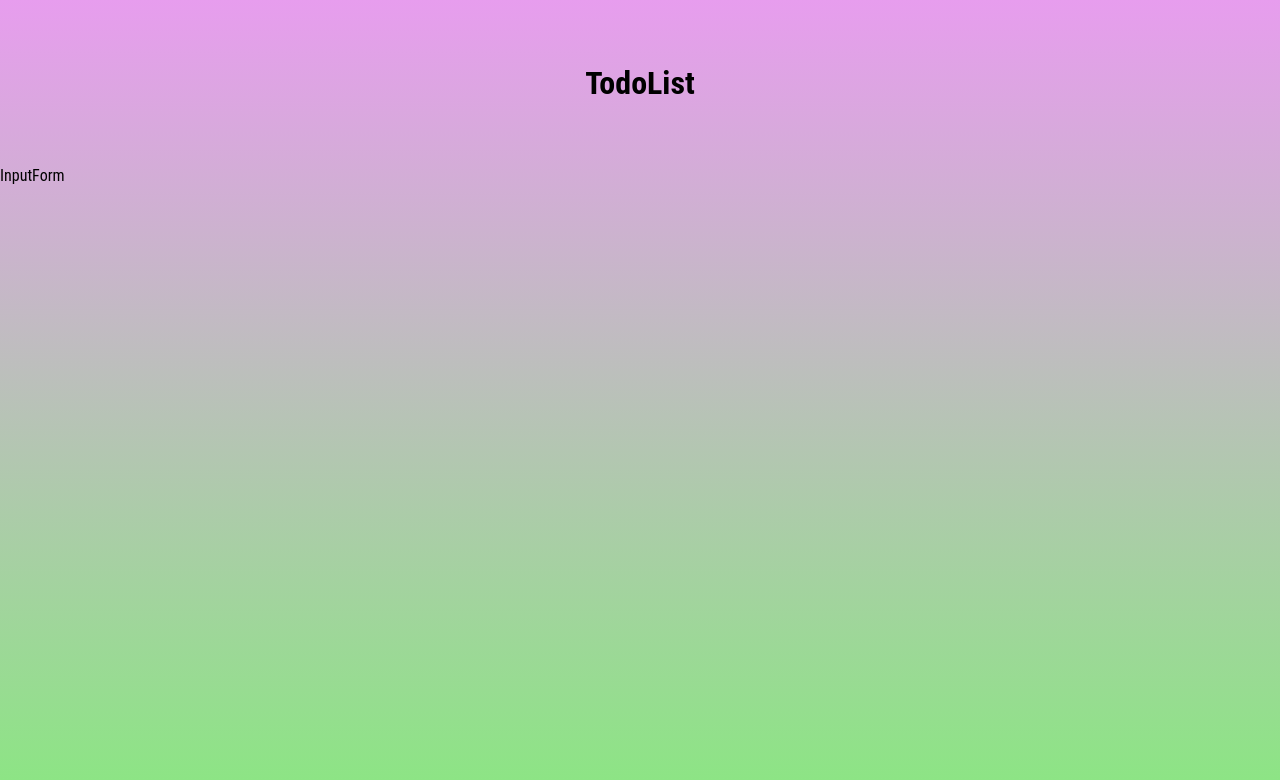
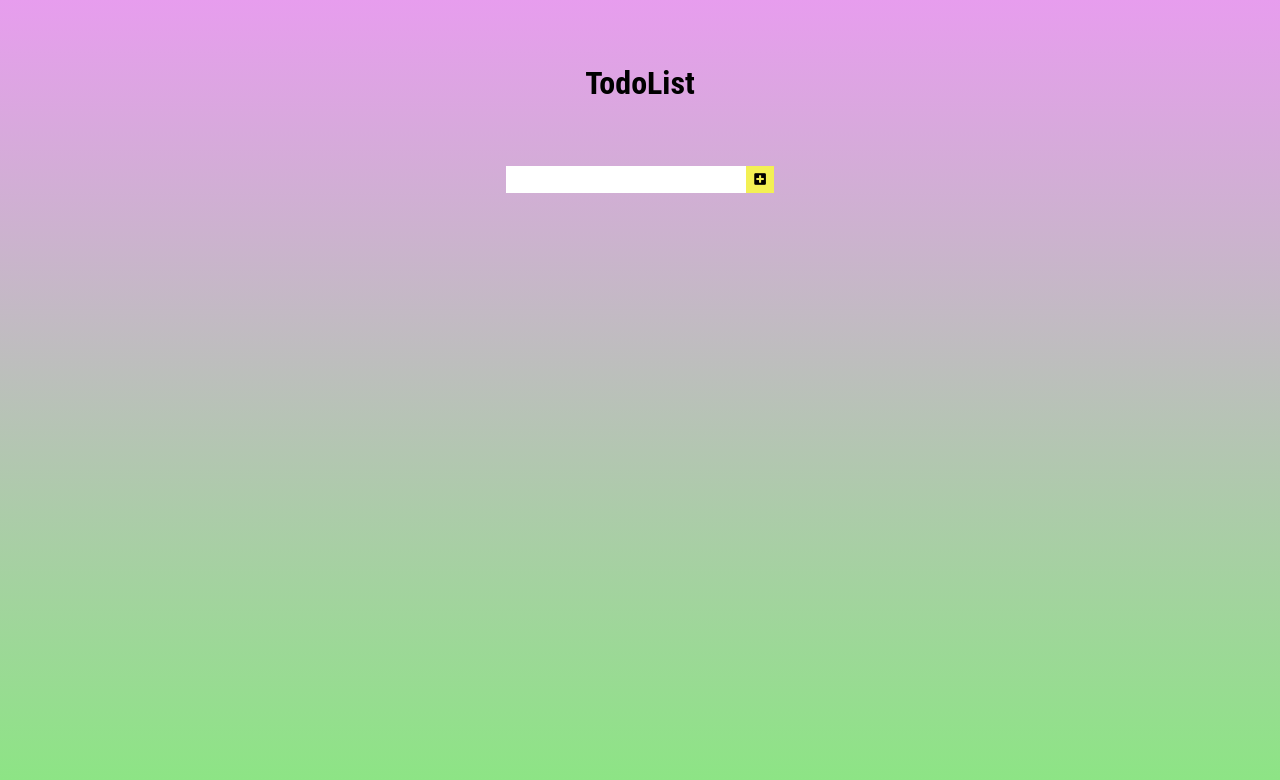
Before and after one commit to morishitakosuke1028/react-todoapp, a React (Create React App) app: page / in a window 1280 px wide. Shown: the top 780 px of the page. Built offline with nearby package versions, Linux system fonts and the light colour scheme.

Commit message:
feat: fontawesome導入

```diff
--- a/public/index.html
+++ b/public/index.html
@@ -24,7 +24,13 @@
       work correctly both with client-side routing and a non-root public URL.
       Learn how to configure a non-root public URL by running `npm run build`.
     -->
-    <title>React App</title>
+    <title>React TodoApp</title>
+		<link
+      rel="stylesheet"
+      href="https://use.fontawesome.com/releases/v5.15.4/css/all.css"
+      integrity="sha384-DyZ88mC6Up2uqS4h/KRgHuoeGwBcD4Ng9SiP4dIRy0EXTlnuz47vAwmeGwVChigm"
+      crossorigin="anonymous"
+    />
   </head>
   <body>
     <noscript>You need to enable JavaScript to run this app.</noscript>
--- a/src/components/InputForm.jsx
+++ b/src/components/InputForm.jsx
@@ -2,6 +2,13 @@
 
 export const InputForm = () => {
 	return (
-		<div>InputForm</div>
+		<div className='inputForm'>
+			<form>
+				<input type="text" />
+				<button>
+					<i class="fas fa-plus-square"></i>
+				</button>
+			</form>
+		</div>
 	)
 }
```
